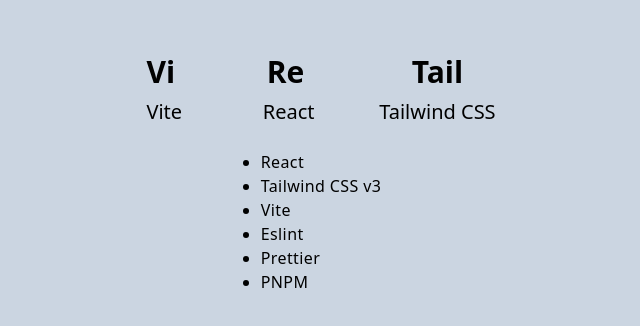
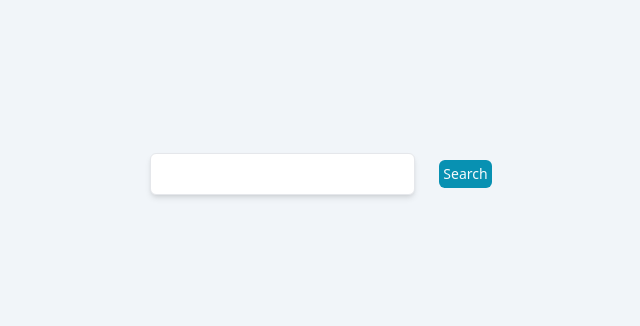
Before and after one commit to manan30/ate, a React (Vite) app: page / in a window 1280 px wide. Shown: the part 226-552 px from the top of the page, without its empty margins (319-959 px from the left). Built offline with nearby package versions, Linux system fonts and the light colour scheme.

Commit message:
Adding redaxios and react-query packages

```diff
--- a/package.json
+++ b/package.json
@@ -14,7 +14,9 @@
   },
   "dependencies": {
     "react": "^17.0.2",
-    "react-dom": "^17.0.2"
+    "react-dom": "^17.0.2",
+    "react-query": "3.34.11",
+    "redaxios": "0.4.1"
   },
   "devDependencies": {
     "@types/react": "^17.0.37",
--- a/src/App.tsx
+++ b/src/App.tsx
@@ -1,31 +1,20 @@
-import React from 'react';
+import React, { useState } from 'react';
 
 const App = (): React.ReactElement => {
+  const [, setSearchTerm] = useState('');
+
   return (
-    <div className='flex flex-col items-center justify-center w-full h-full p-4 bg-slate-300'>
-      <div className='grid grid-cols-3 lg:max-w-screen-lg'>
-        <div className='flex flex-col'>
-          <div className='mb-2 text-3xl font-extrabold'>Vi</div>
-          <div className='text-xl'>Vite</div>
-        </div>
-        <div className='flex flex-col'>
-          <div className='mb-2 ml-1 text-3xl font-extrabold'>Re</div>
-          <div className='text-xl'>React</div>
-        </div>
-        <div className='flex flex-col text-center'>
-          <div className='mb-2 text-3xl font-extrabold'>Tail</div>
-          <div className='text-xl'>Tailwind CSS</div>
-        </div>
-      </div>
-      <div className='mt-6'>
-        <ul className='tracking-wide list-disc'>
-          <li>React</li>
-          <li>Tailwind CSS v3</li>
-          <li>Vite</li>
-          <li>Eslint</li>
-          <li>Prettier</li>
-          <li>PNPM</li>
-        </ul>
+    <div className='flex flex-col items-center justify-center w-full h-full p-4 bg-slate-100'>
+      <div className='flex items-center'>
+        <input
+          className='px-4 py-2 mr-6 border rounded-md shadow-md'
+          onChange={(e) => {
+            setSearchTerm(e.currentTarget.value);
+          }}
+        />
+        <button className='p-1 text-sm rounded-md bg-cyan-600 text-slate-50'>
+          Search
+        </button>
       </div>
     </div>
   );
```
Also changed, not shown: 2 other files (tests, documents, lock files or other folders).
